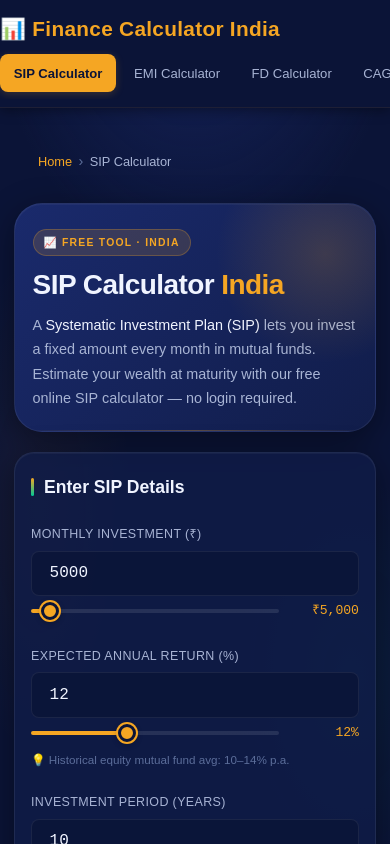
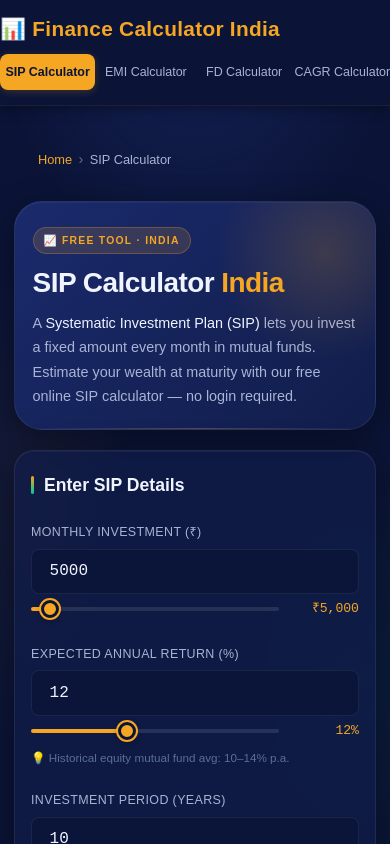
Before and after one commit to indal7/finance-calculator-suite, an Angular app in the folder frontend/: page /sip-calculator in a window 390 px wide. Shown: the top 844 px of the page. Built offline with nearby package versions, Linux system fonts and the light colour scheme.

Commit message:
fix css for top navigation

```diff
--- a/frontend/src/app/app.css
+++ b/frontend/src/app/app.css
@@ -220,12 +220,10 @@ body {
     display: none;
   }
 
-  /* FIX #2: Nav on mobile — full-width scrollable pill row */
+  /* ✅ FIX: Nav fits in one row — no scrolling, no overflow */
   .main-nav {
     width: 100%;
-    overflow-x: auto;
-    -webkit-overflow-scrolling: touch;
-    scrollbar-width: none;
+    overflow-x: visible;
     padding-bottom: 2px;
   }
 
@@ -235,19 +233,27 @@ body {
 
   .main-nav ul {
     flex-wrap: nowrap;
-    gap: 4px;
+    gap: 3px;
     padding: 0.25rem 0 0.3rem;
-    width: max-content;
-    min-width: 100%;
+    width: 100%;
+    min-width: 0;
+  }
+
+  /* ⭐ Key fix — li elements are the actual flex children of ul */
+  .main-nav li {
+    flex: 1 1 0;
+    min-width: 0;
   }
 
   .main-nav a {
-    padding: 0.45rem 0.8rem;
-    font-size: 0.82rem;
+    padding: 0.4rem 0.55rem;
+    font-size: 0.78rem;
     border-radius: 8px;
-    flex-shrink: 0;
-    /* Active state on mobile: gold background */
+    display: flex;
+    justify-content: center;
+    text-align: center;
     min-height: 36px;
+    width: 100%;
   }
 
   .main-content {
@@ -271,9 +277,14 @@ body {
 
 /* Very small screens */
 @media (max-width: 380px) {
+  .main-nav li {
+    flex: 1 1 0;
+    min-width: 0;
+  }
+
   .main-nav a {
-    padding: 0.4rem 0.65rem;
-    font-size: 0.78rem;
+    padding: 0.35rem 0.4rem;
+    font-size: 0.72rem;
   }
 
   .logo, .logo h1 {
```
